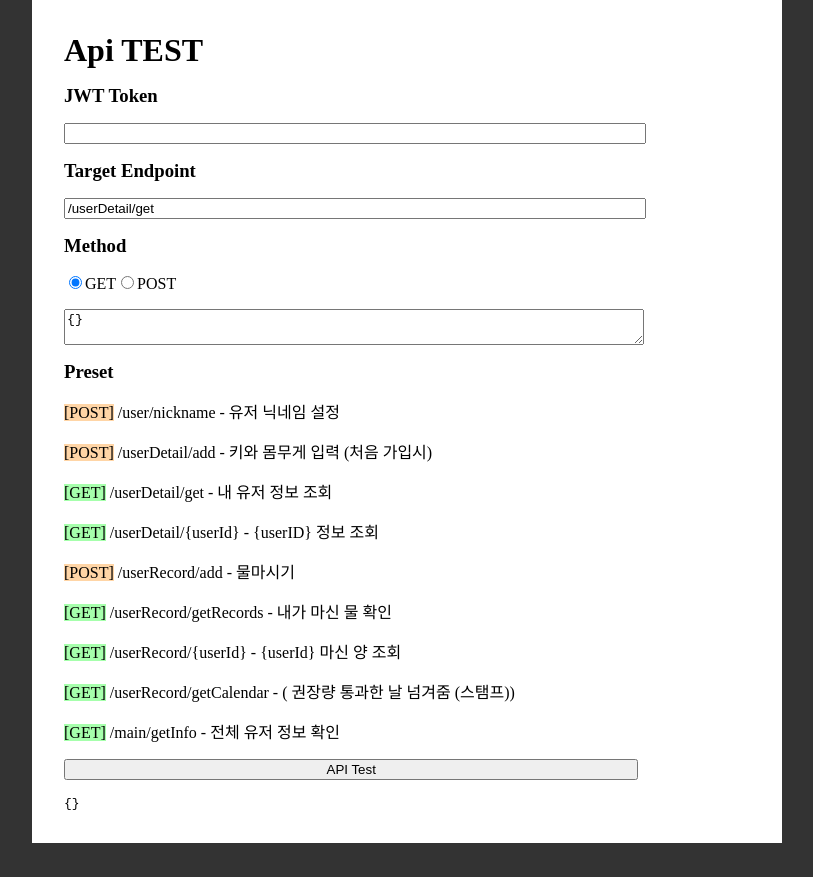
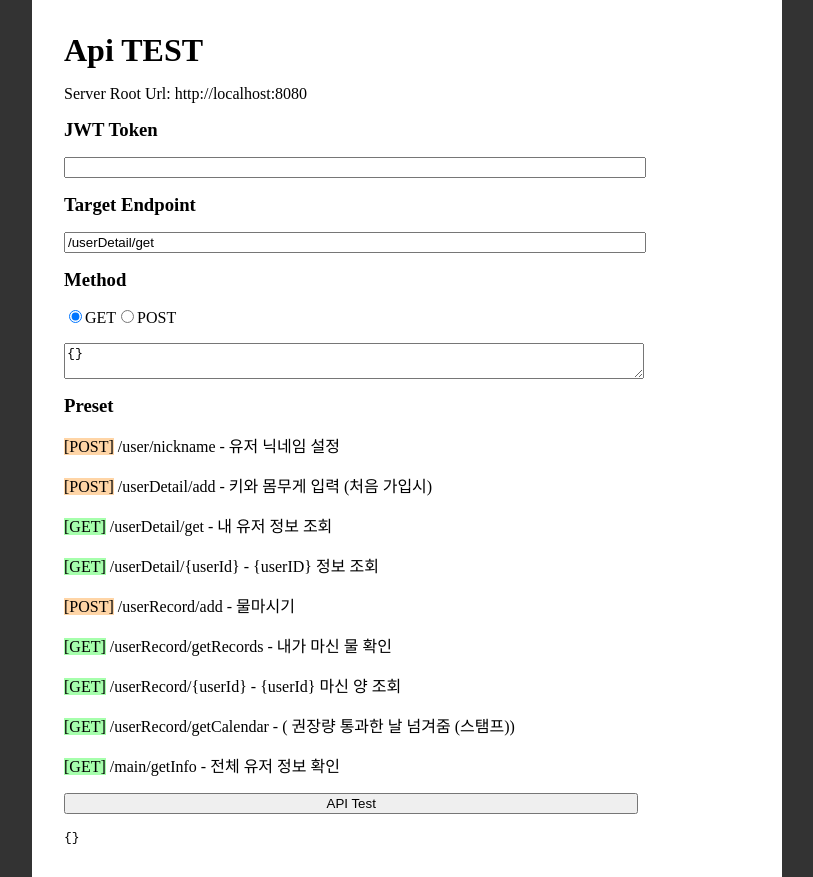
Before and after one commit to LikeLionHGU/WOMOOL_Front, a React (Vite) app: page /apitest in a window 1280 px wide. Shown: the whole page, without its empty margins (233-1046 px from the left). Before the commit the page ends 843 px from the top, so only its background shows below. Built offline with nearby package versions, Linux system fonts and the light colour scheme; a web font is replaced by a local one.

Commit message:
feat(apitest.jsx): use backend address depending on environment

```diff
--- /dev/null
+++ b/src/constants.js
@@ -0,0 +1,4 @@
+export const serverRootUrl =
+  !process.env.NODE_ENV || process.env.NODE_ENV === "development"
+    ? "http://localhost:8080"
+    : "https://woomool-be.handong.app";
--- a/src/pages/ApiTest.jsx
+++ b/src/pages/ApiTest.jsx
@@ -3,6 +3,7 @@ import { Container } from "../styles/Container";
 import { useRecoilValue } from "recoil";
 import { authJwtAtom } from "../recoil/auth/atoms";
 import styled from "styled-components";
+import { serverRootUrl } from "../constants";
 
 const presets = [
   {
@@ -82,7 +83,7 @@ function ApiTest() {
   };
 
   const sendApiRequest = () => {
-    fetch("http://localhost:8080" + targetEndPoint, {
+    fetch(serverRootUrl + targetEndPoint, {
       method: requestType,
       headers: {
         Authorization: `Bearer ${jwtValue}`,
@@ -98,6 +99,7 @@ function ApiTest() {
     <Container>
       <ApiTestC>
         <h1>Api TEST</h1>
+        <div>Server Root Url: {serverRootUrl}</div>
         <h3>JWT Token</h3>
         <input value={jwtValue} readOnly />
         <h3>Target Endpoint</h3>
```
